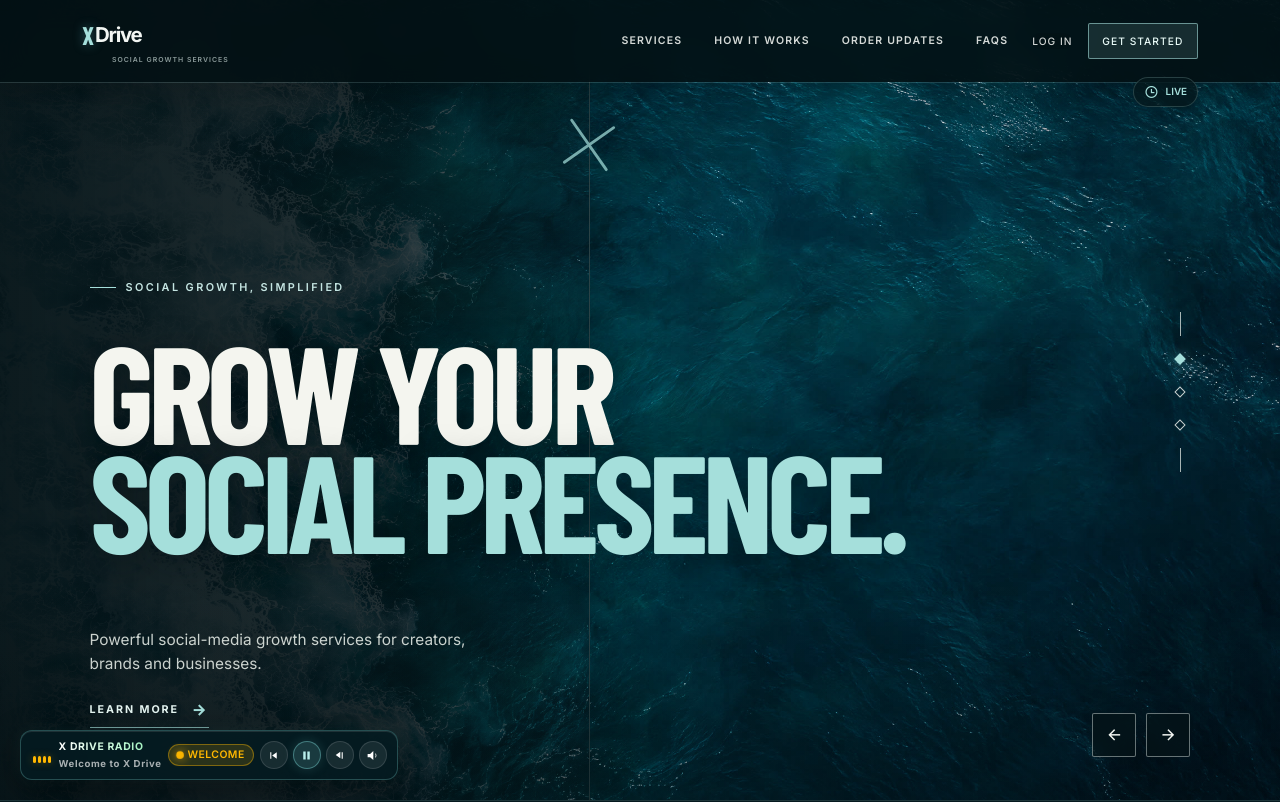
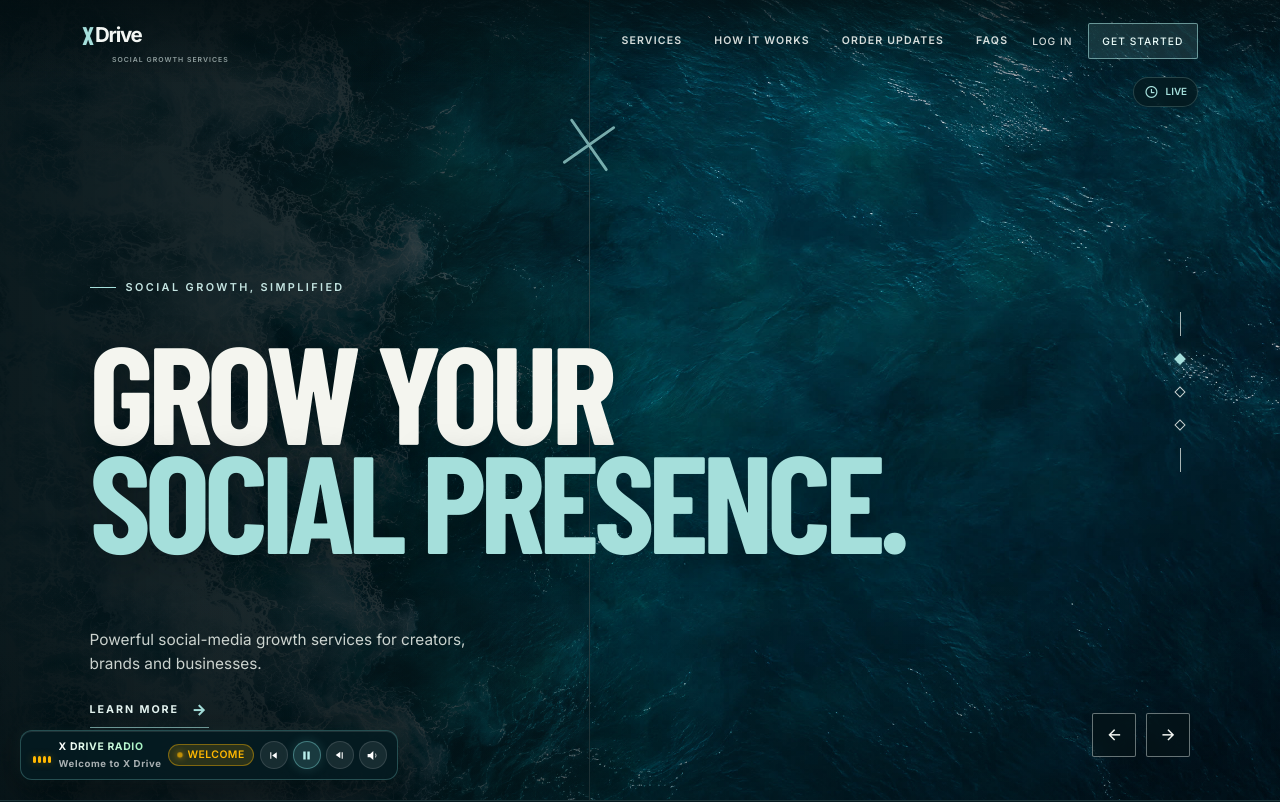
Before and after one commit to kofitettehhustle-tech/X-Drive, a website: page index.html in a window 1280 px wide. Shown: the top 802 px of the page. Drawn offline with nearby package versions, Linux system fonts and the light colour scheme; no server answers.

Commit message:
Transition homepage nav on scroll

```diff
--- a/css/reference-home-layout.css
+++ b/css/reference-home-layout.css
@@ -14,16 +14,39 @@
     transform: none;
     border: 0;
     border-radius: 0;
-    background: rgba(3, 16, 20, 0.88);
-    box-shadow: 0 1px 0 rgba(183, 227, 226, 0.16), 0 10px 32px rgba(0, 0, 0, 0.16);
+    background: linear-gradient(180deg, rgba(3, 14, 17, 0.76), transparent);
+    box-shadow: none;
+    backdrop-filter: none;
+    transition: box-shadow 320ms ease;
+}
+
+.home-page .site-header::before {
+    position: absolute;
+    z-index: 0;
+    inset: 0;
+    background: rgba(3, 16, 20, 0.9);
+    content: "";
+    opacity: 0;
+    pointer-events: none;
     backdrop-filter: blur(14px);
     -webkit-backdrop-filter: blur(14px);
+    transition: opacity 320ms ease;
+}
+
+.home-page .site-header.is-scrolled {
+    box-shadow: 0 1px 0 rgba(183, 227, 226, 0.16), 0 10px 32px rgba(0, 0, 0, 0.16);
+}
+
+.home-page .site-header.is-scrolled::before {
+    opacity: 1;
 }
 
 .home-page .site-header .container {
     display: flex;
     width: 100%;
     max-width: none;
+    position: relative;
+    z-index: 1;
     height: 100%;
     justify-content: space-between;
     gap: 24px;
@@ -130,6 +153,7 @@
     color: rgba(232, 244, 240, 0.78);
     font-size: 0.59rem;
     line-height: 1;
+    z-index: 2;
     box-shadow: none;
     backdrop-filter: blur(8px);
 }
@@ -509,10 +533,11 @@
 @media (max-width: 768px) {
     .home-page .site-header {
         height: 74px;
-        background: rgba(3, 16, 20, 0.9);
+        background: linear-gradient(180deg, rgba(3, 14, 17, 0.8), transparent);
+    }
+
+    .home-page .site-header.is-scrolled {
         box-shadow: 0 1px 0 rgba(183, 227, 226, 0.16), 0 10px 28px rgba(0, 0, 0, 0.18);
-        backdrop-filter: blur(14px);
-        -webkit-backdrop-filter: blur(14px);
     }
 
     .home-page .site-header .container {
@@ -675,3 +700,11 @@
         display: block;
     }
 }
+
+
+@media (prefers-reduced-motion: reduce) {
+    .home-page .site-header,
+    .home-page .site-header::before {
+        transition: none;
+    }
+}
--- a/index.html
+++ b/index.html
@@ -24,6 +24,7 @@
     <script src="js/catalog.js" defer></script>
     <script src="js/hero.js" defer></script>
     <script src="js/home-hero-carousel.js" defer></script>
+    <script src="js/header-scroll-state.js" defer></script>
     <script src="js/service-stack.js" defer></script>
     <style>
         /* Platform Section */
--- /dev/null
+++ b/js/header-scroll-state.js
@@ -0,0 +1,21 @@
+(() => {
+    const header = document.querySelector('.home-page .site-header');
+    if (!header) return;
+
+    const scrollThreshold = 48;
+    let scheduledFrame = 0;
+
+    function updateHeaderState() {
+        header.classList.toggle('is-scrolled', window.scrollY > scrollThreshold);
+        scheduledFrame = 0;
+    }
+
+    function scheduleHeaderUpdate() {
+        if (scheduledFrame) return;
+        scheduledFrame = window.requestAnimationFrame(updateHeaderState);
+    }
+
+    window.addEventListener('scroll', scheduleHeaderUpdate, { passive: true });
+    window.addEventListener('pageshow', scheduleHeaderUpdate);
+    updateHeaderState();
+})();
```
